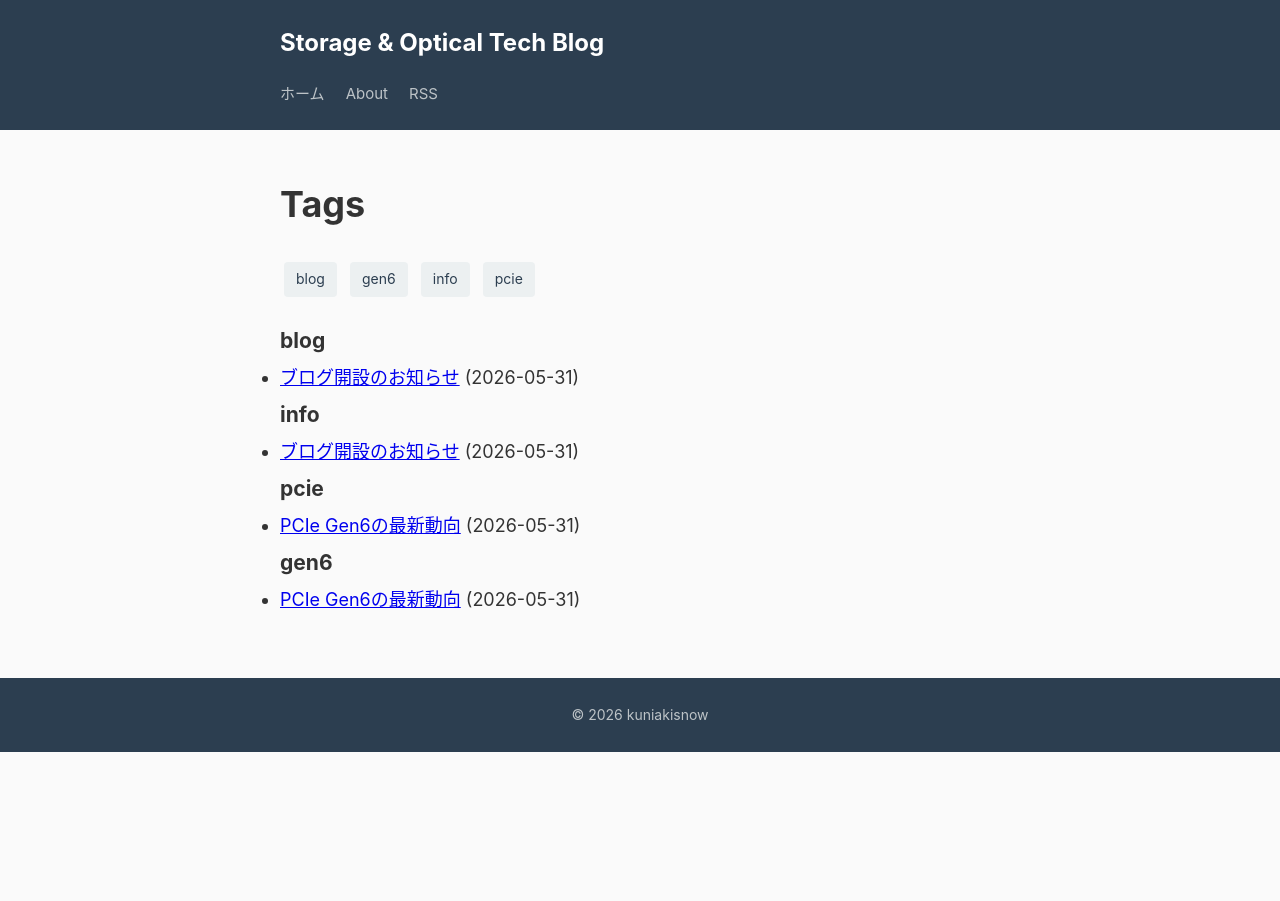
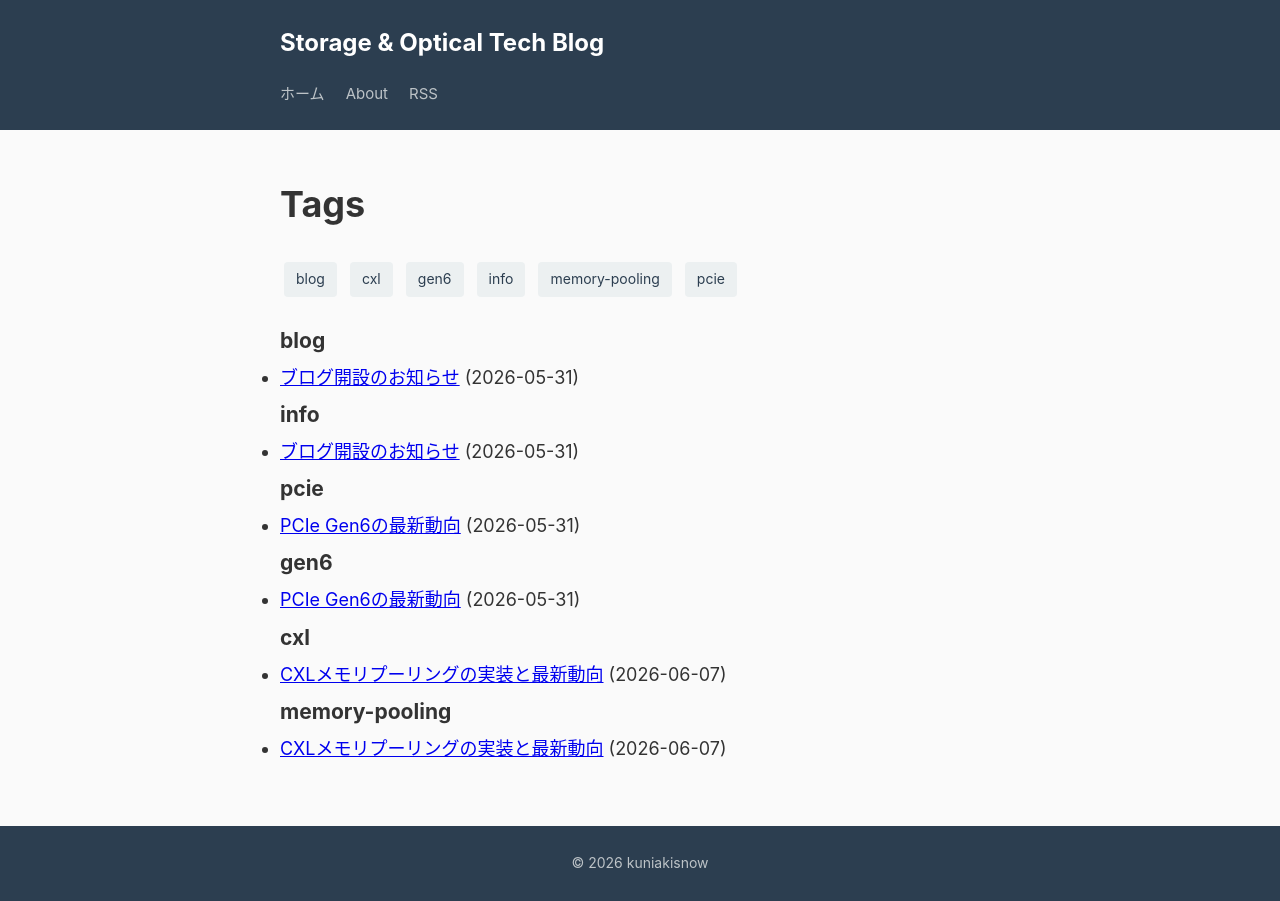
Before and after one commit to kuniakisnow/story, a Jekyll site: the page built from tags/index.md, in a window 1280 px wide. Built offline with Jekyll 4.4.1, drawn with Linux system fonts in a browser that asks for light colours; some of the changed lines change nothing that is shown.

Commit message:
Add CXL memory pooling article (ep.3)

```diff
--- a/_config.yml
+++ b/_config.yml
@@ -4,6 +4,7 @@ description: "NVMe/PCIe/CXL/光伝送など、ストレージと光通信の最
 author: "kuniakisnow"
 lang: ja
 timezone: Asia/Tokyo
+future: true
 
 url: "https://kuniakisnow.github.io"
 baseurl: ""
--- /dev/null
+++ b/_posts/2026-06-07-cxl-memory-pooling.md
@@ -0,0 +1,75 @@
+---
+layout: post
+title: "CXLメモリプーリングの実装と最新動向"
+date: 2026-06-07 09:00:00 +0900
+tags: [cxl, memory-pooling]
+description: "CXL（Compute Express Link）のメモリプーリング技術について、プロトコル概要から実装方式、ユースケースまで解説します。"
+---
+
+## CXL（シーエックスエル）とは
+
+CXL（Compute Express Link、シーエックスエル）は、CPUとアクセラレータやメモリを接続するためのオープンなインターコネクト規格です。PCIe（ピーシーアイエクスプレス）の物理層をベースに、より高い効率と低レイテンシを実現します。
+
+### PCIe（ピーシーアイエクスプレス）との関係
+
+CXLはPCIe Gen5の物理層と電気的仕様を流用しています。そのためCXLスロットにはPCIeカードを挿せます。逆にPCIeスロットにCXLカードを挿すことも可能です。ただしCXLのプロトコルはPCIeとは異なります。メモリ共有やキャッシュコヒーレンシをハードウェアレベルでサポートする点が最大の違いです。
+
+### CXL（シーエックスエル）の3つのプロトコル
+
+CXLは3つのサブプロトコルで構成されます。
+
+**CXL.io（シーエックスエルドットアイオー）**: PCIeベースの制御プレーンです。デバイスの初期化や検出、レジスタアクセス、DMA転送を担当します。PCIeのトランザクション層とほぼ同等です。
+
+**CXL.cache（シーエックスエルドットキャッシュ）**: アクセラレータがCPUのキャッシュにアクセスするためのプロトコルです。アクセラレータ側からCPU側のキャッシュラインを読み書きできます。キャッシュの一貫性を保てるのが特徴です。
+
+**CXL.mem（シーエックスエルドットメム）**: CPUがアクセラレータやメモリデバイスのメモリ空間にアクセスするプロトコルです。システムメモリを拡張したり、プールしたメモリを動的に割り当てられます。メモリプーリングの中核となるプロトコルです。
+
+## CXL 2.0から3.1への進化
+
+**CXL 2.0**（2020年）はスイッチングとメモリプーリングを導入しました。複数ホストが1つのメモリデバイスを共有できます。データセンタのリソース利用率を大幅に向上させる基盤となりました。
+
+**CXL 3.0**（2022年）はマルチヘッド型のファブリック構成を可能にしました。複数ホストが同時に同一メモリ領域へアクセスできます。スヌープフィルタによるキャッシュコヒーレンシを実現します。シングルリンクで160GB/sの帯域を提供します。
+
+**CXL 3.1**（2024年）はセキュリティと信頼性を強化しました。アイソレーション機構や暗号化機能が追加されました。マルチテナント環境での採用が進んでいます。
+
+### メモリプーリングとメモリティアリング
+
+メモリプーリングとは、複数ノードが共有メモリプールから必要な容量を動的に割り当てる技術です。CXLメモリを従来のDDR5の下位ティアとして使うことで、コスト対性能を最適化できます。ホットデータはDDR5に置き、コールドデータをCXLメモリに退避させる階層化が一般的です。
+
+### スイッチベースのファブリック構成
+
+CXL 3.0以降ではスイッチを用いて複数ホストと複数デバイスをメッシュ状に接続できます。ラックスケールのメモリファブリックを構築できます。任意のホストが任意のプールからメモリを確保できるようになります。
+
+## メモリプーリングの実装方式
+
+### ノードコントローラ型
+
+SamsungのCMM（CXL Memory Module）やAstera LabsのLeo CXLメモリコントローラは代表的なノードコントローラ型です。メモリデバイス側にCXLコントローラを内蔵します。ホストCPUからのCXL.memトランザクションをDDR5のメモリ操作に変換します。レイテンシは比較的低く、100〜200nsの追加と報告されています。
+
+### スイッチ型
+
+MicrochipのSMB100やBroadcomのCXLスイッチはファブリック全体を管理するスイッチ型です。複数ホスト間のメモリ割り当てを動的に変更できます。大規模なプーリングに向きます。スイッチ経由のレイテンシはノードコントローラ型よりやや大きくなります。
+
+## ユースケースと導入事例
+
+### ハイパーバイザーによる容量オンデマンド
+
+VMwareやKVMなどのハイパーバイザーがCXLメモリプールからVMに動的にメモリを割り当てる構成が実用化されつつあります。従来は物理的なDIMM増設が必要でした。CXLによりソフトウェアだけで容量変更が可能になります。
+
+### AI/ML推論ワークロードでの活用
+
+AI推論ではLLMのモデルパラメータをメモリに保持する必要があります。CXLメモリを活用すれば、GPUのHBMに載りきらない大規模モデルも扱えます。レイテンシはHBMより劣りますが、コストあたりの容量で優位です。
+
+## 現状の課題
+
+### レイテンシペナルティ
+
+CXLメモリのアクセスレイテンシはDDR5と比べて数十nsから数百ns大きくなります。物理層の追加とプロトコル変換によるものです。レイテンシクリティカルなワークロードには不向きです。ただし大容量メモリを安価に確保したい用途には有用です。
+
+### ソフトウェアエコシステムの整備状況
+
+Linuxカーネルは6.0以降でCXLの基本サポートを提供しています。メモリの動的ホットプラグやNUMAバランシングはまだ発展途上です。Windows ServerやESXiの対応も進みつつあります。本番運用にはさらなる成熟が必要です。
+
+## まとめ
+
+CXLはPCIeのエコシステムを活用しながら、メモリプーリングとキャッシュコヒーレンシを実現する画期的な規格です。CXL 2.0から3.1への進化によりスイッチベースの大規模ファブリックが可能になりました。レイテンシやソフトウェア対応に課題はあるものの、データセンタのリソース利用率向上に大きく貢献するでしょう。
```
